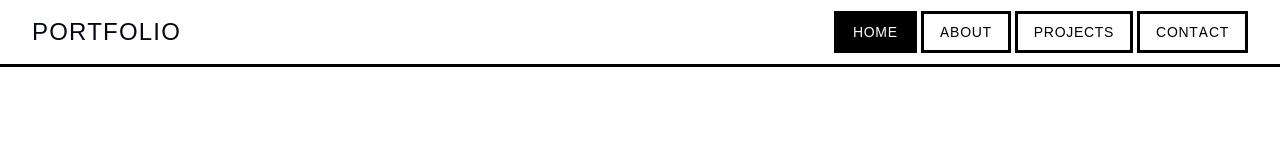
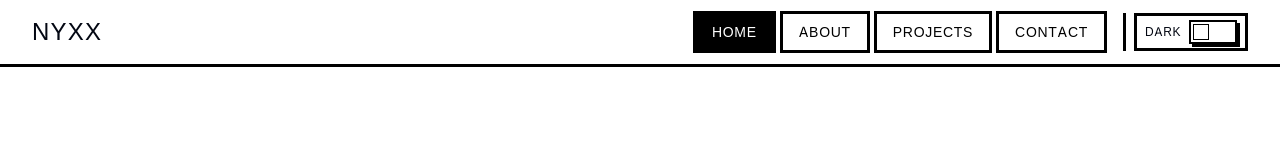
Before and after one commit to Nyxx1928/Portfolio, a Next.js app: page / in a window 1280 px wide. Shown: the top 151 px of the page. Built offline with nearby package versions, Linux system fonts and the light colour scheme; a web font is replaced by a local one.

Commit message:
feat: enhance PanelNavigator and Navigation components with improved button styles and add ThemeSwitch for theme management

```diff
--- a/components/horizontal-scroll/PanelNavigator.tsx
+++ b/components/horizontal-scroll/PanelNavigator.tsx
@@ -29,7 +29,7 @@ export function PanelNavigator() {
             aria-disabled={state.prevDisabled}
             disabled={state.prevDisabled}
             onClick={() => scrollToPanel(currentIndex - 1)}
-            className="flex h-11 w-11 items-center justify-center border border-manga-black text-sm font-heading uppercase disabled:cursor-not-allowed disabled:opacity-40"
+            className="flex h-11 w-11 items-center justify-center border border-manga-black bg-manga-white text-sm font-heading uppercase shadow-manga transition-all duration-150 ease-out hover:translate-x-[2px] hover:translate-y-[2px] hover:shadow-manga-pressed focus-visible:translate-x-[2px] focus-visible:translate-y-[2px] focus-visible:shadow-manga-pressed focus-visible:outline-none active:translate-x-[4px] active:translate-y-[4px] active:shadow-none disabled:cursor-not-allowed disabled:opacity-40 disabled:translate-x-0 disabled:translate-y-0 disabled:shadow-none"
           >
             Prev
           </button>
@@ -46,7 +46,7 @@ export function PanelNavigator() {
                   type="button"
                   aria-label={`Go to panel ${index + 1}`}
                   onClick={() => scrollToPanel(index)}
-                  className={`h-3 w-3 rounded-full border border-manga-black ${
+                  className={`h-3 w-3 rounded-full border border-manga-black transition-transform duration-150 ease-out hover:translate-x-[1px] hover:translate-y-[1px] focus-visible:translate-x-[1px] focus-visible:translate-y-[1px] focus-visible:outline-none active:translate-x-[2px] active:translate-y-[2px] ${
                     isActive ? "bg-manga-black" : "bg-manga-white"
                   }`}
                 />
@@ -60,7 +60,7 @@ export function PanelNavigator() {
             aria-disabled={state.nextDisabled}
             disabled={state.nextDisabled}
             onClick={() => scrollToPanel(currentIndex + 1)}
-            className="flex h-11 w-11 items-center justify-center border border-manga-black text-sm font-heading uppercase disabled:cursor-not-allowed disabled:opacity-40"
+            className="flex h-11 w-11 items-center justify-center border border-manga-black bg-manga-white text-sm font-heading uppercase shadow-manga transition-all duration-150 ease-out hover:translate-x-[2px] hover:translate-y-[2px] hover:shadow-manga-pressed focus-visible:translate-x-[2px] focus-visible:translate-y-[2px] focus-visible:shadow-manga-pressed focus-visible:outline-none active:translate-x-[4px] active:translate-y-[4px] active:shadow-none disabled:cursor-not-allowed disabled:opacity-40 disabled:translate-x-0 disabled:translate-y-0 disabled:shadow-none"
           >
             Next
           </button>
--- a/components/layout/Navigation.tsx
+++ b/components/layout/Navigation.tsx
@@ -1,6 +1,7 @@
 'use client';
 
 import { useHorizontalScroll } from '@/components/horizontal-scroll/HorizontalScrollContext';
+import { ThemeSwitch } from '@/components/theme/ThemeSwitch';
 import Link from 'next/link';
 import { usePathname } from 'next/navigation';
 import { type MouseEvent, useState } from 'react';
@@ -56,7 +57,7 @@ export function Navigation() {
             className="font-heading text-2xl uppercase tracking-wider hover:opacity-70 transition-opacity"
             onClick={(event) => onNavClick(event, '/', 0)}
           >
-            Portfolio
+            Nyxx
           </Link>
 
           {/* Desktop Navigation */}
@@ -81,11 +82,14 @@ export function Navigation() {
                 </Link>
               );
             })}
+            <div className="ml-3 pl-2 border-l-manga border-manga-black">
+              <ThemeSwitch />
+            </div>
           </div>
 
           {/* Mobile Menu Button */}
           <button
-            className="md:hidden p-2 border-manga border-manga-black bg-manga-white hover:bg-manga-gray-50"
+            className="md:hidden p-2 border-manga border-manga-black bg-manga-white shadow-manga transition-all duration-150 ease-out hover:bg-manga-gray-50 hover:translate-x-[2px] hover:translate-y-[2px] hover:shadow-manga-pressed focus-visible:translate-x-[2px] focus-visible:translate-y-[2px] focus-visible:shadow-manga-pressed focus-visible:outline-none active:translate-x-[4px] active:translate-y-[4px] active:shadow-none"
             onClick={() => setMobileMenuOpen(!mobileMenuOpen)}
             aria-label="Toggle mobile menu"
             aria-expanded={mobileMenuOpen}
@@ -122,6 +126,9 @@ export function Navigation() {
                   </Link>
                 );
               })}
+              <div className="pt-2">
+                <ThemeSwitch />
+              </div>
             </div>
           </div>
         )}
```
